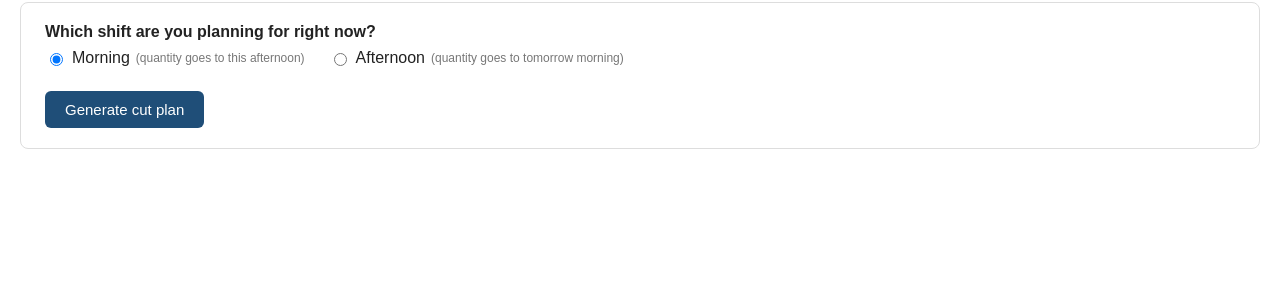
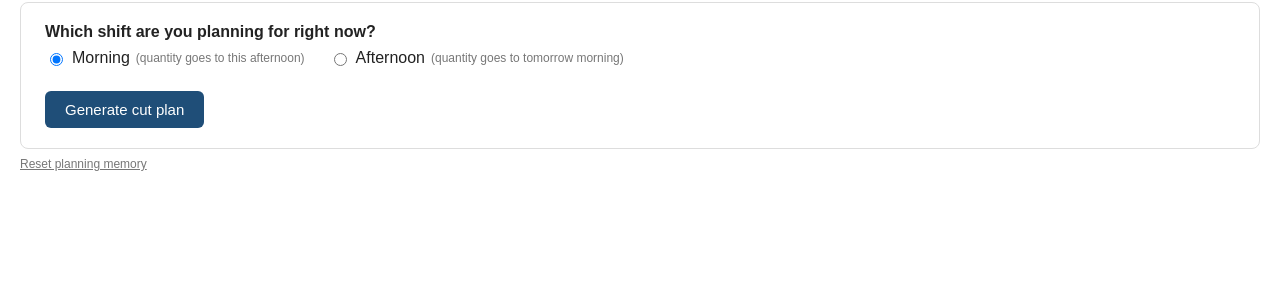
Before and after one commit to fusser2k/VT-Garment-Intern, a Flask app: page /?tab=3 in a window 1280 px wide. Shown: the part 317-617 px from the top of the page. Run offline with Flask 3, Linux system fonts and the light colour scheme; the visitor is signed in with stand-in values (Sample User, id 1).

Commit message:
Add files via upload

```diff
--- a/app.py
+++ b/app.py
@@ -501,6 +501,20 @@ def download_cutplan_file(job_id, building_key):
     return send_file(output_path, as_attachment=True, download_name=download_name)
 
 
+@app.route("/reset-allocation-memory", methods=["POST"])
+def reset_allocation_memory():
+    """Clear the persistent record of which tables were already planned
+    before (data/allocation_memory.json), so the next "Generate cut plan"
+    treats every table as brand new. Mainly useful when testing repeatedly
+    with the SAME input file, whose Status values never actually change
+    between runs - without a reset, every table looks "still incomplete"
+    every time, so carry-over triggers on every single row."""
+    if os.path.exists(ALLOCATION_MEMORY_PATH):
+        os.remove(ALLOCATION_MEMORY_PATH)
+    flash(translate("reset_memory_confirm", _get_lang()))
+    return redirect(url_for("index", tab=3))
+
+
 if __name__ == "__main__":
     # Railway (and most hosting platforms) assign their own port via the
     # PORT environment variable, and require the app to listen on 0.0.0.0
--- a/cutplan2/i18n.py
+++ b/cutplan2/i18n.py
@@ -187,6 +187,18 @@ TRANSLATIONS = {
         "en": "Please choose whether you're planning for Morning or Afternoon.",
         "th": "กรุณาเลือกว่าคุณกำลังวางแผนสำหรับกะเช้าหรือกะบ่าย",
     },
+    "reset_memory_btn": {"en": "Reset planning memory", "th": "ล้างความจำการวางแผน"},
+    "reset_memory_hint": {
+        "en": "Clears the record of which tables were already planned before, so every table is "
+              "treated as brand new on the next \"Generate cut plan\". Use this if you're testing "
+              "repeatedly with the same file and don't want carry-over to kick in.",
+        "th": "ล้างประวัติว่าโต๊ะใดเคยถูกวางแผนไปแล้ว ทำให้โต๊ะทุกตัวถูกมองว่าเป็นข้อมูลใหม่ในการ \"สร้างแผนการตัด\" ครั้งถัดไป "
+              "ใช้ตัวเลือกนี้หากคุณกำลังทดสอบด้วยไฟล์เดิมซ้ำๆ และไม่ต้องการให้ระบบ carry-over ทำงาน",
+    },
+    "reset_memory_confirm": {
+        "en": "Planning memory has been reset. The next \"Generate cut plan\" will treat every table as brand new.",
+        "th": "ล้างความจำการวางแผนแล้ว การ \"สร้างแผนการตัด\" ครั้งถัดไปจะมองว่าโต๊ะทุกตัวเป็นข้อมูลใหม่",
+    },
 
     # ---- JS status strings ----
     "js_saving": {"en": "Saving\u2026", "th": "กำลังบันทึก\u2026"},
--- a/templates/index.html
+++ b/templates/index.html
@@ -54,6 +54,9 @@
   .shift-choice-row { display: flex; gap: 24px; margin-bottom: 16px; }
   .shift-choice-option { font-weight: normal; display: flex; align-items: center; gap: 6px; cursor: pointer; }
   .shift-choice-hint { color: #777; font-size: 12px; font-weight: normal; }
+  .reset-memory-row { margin-top: 4px; }
+  .btn-link { background: none; border: none; color: #777; font-size: 12px; text-decoration: underline; cursor: pointer; padding: 4px 0; }
+  .btn-link:hover { color: #1F4E78; background: none; }
   .edit-note { color: #555; font-size: 13px; background: #f6f8fa; padding: 10px 16px; border-radius: 6px; margin-bottom: 14px; }
   .toolbar { display: flex; gap: 10px; align-items: center; flex-wrap: wrap; }
   .btn { border: none; padding: 10px 18px; border-radius: 6px; font-size: 14px; cursor: pointer; }
@@ -379,6 +382,10 @@
         </label>
       </div>
       <button type="submit">{{ t('generate_cut_plan_btn') }}</button>
+    </form>
+
+    <form action="{{ url_for('reset_allocation_memory') }}" method="post" class="reset-memory-row">
+      <button type="submit" class="btn-link" title="{{ t('reset_memory_hint') }}">{{ t('reset_memory_btn') }}</button>
     </form>
 
     {% if cutplan %}
```
Also changed, not shown: README.md.
